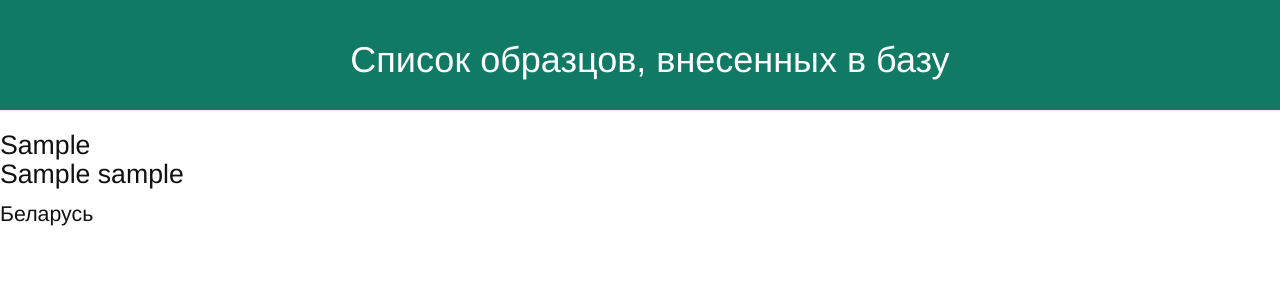
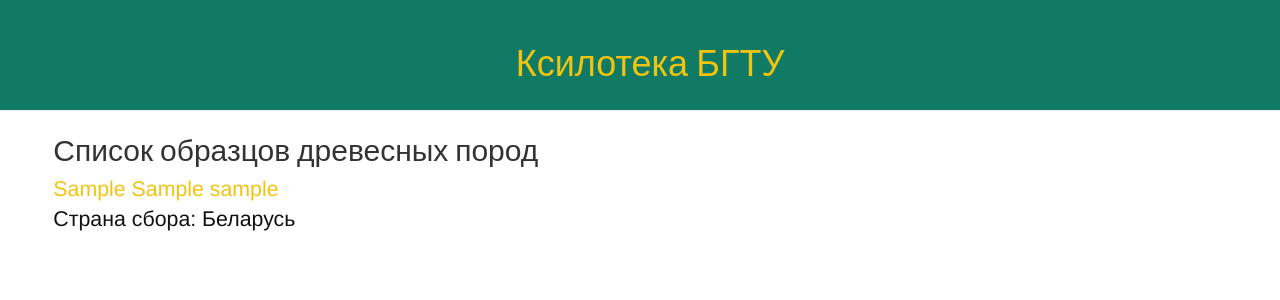
Before and after one commit to yar-tsar/ksiloteka, a Django app: template apps/samples/templates/samples/samples_list.html in a window 1280 px wide. Shown: the top 300 px of the page. Run offline with Django 3.2, Linux system fonts and the light colour scheme; the template is opened without the code that fills it: values that come from a table or form of the project are taken from there, others are empty; tables that the repository leaves empty hold one stand-in row (values such as "Sample post"); parts of the project's set-up code (start-up, migrations or seed data) failed here and were passed over; some libraries are stand-ins or nearby versions.

Commit message:
Added sample details page, changed CSS file.

```diff
--- a/apps/samples/static/css/samples.css
+++ b/apps/samples/static/css/samples.css
@@ -5,29 +5,20 @@
     color: #FDFEFE ;
     background-color: #117A65;
     margin-top: 0pt;
-
+    font-family: 'Oswald', sans-serif;
 }
-h4{
-    font-size: 20pt;
+.page-header a, .page-header a:hover, .page-header a:visited{
+    color: #F1C40F
+}
+.content-title{
+    font-family: 'Oswald', sans-serif;
+    margin-left: 40pt;
 }
 .content{
+    margin-left: 40pt;
     font-size: 16pt;
     color: #111111;
 }
-.content:hover{
-    font-size: 16pt;
-    color: #117A65;
-}
-.footer{
-    padding: 20px 20px 20px 40px;
-    color: #FDFEFE;
-    background-color: #117A65;
-    margin-top: 0pt;
-    margin-bottom: 0pt;
-}
-a{
+.content a, .content a:hover, .content a:visited{
     color: #F1C40F
 }
-a:hover{
-    color:  #FDFEFE;
-}
--- /dev/null
+++ b/apps/samples/templates/samples/base.html
@@ -0,0 +1,19 @@
+{% load static %}
+<!DOCTYPE html>
+<html lang="en">
+<head>
+    <meta charset="UTF-8">
+    <link rel="stylesheet" href="//maxcdn.bootstrapcdn.com/bootstrap/3.2.0/css/bootstrap.min.css">
+    <link rel="stylesheet" href="//maxcdn.bootstrapcdn.com/bootstrap/3.2.0/css/bootstrap-theme.min.css">
+    <link rel="stylesheet" href="{% static 'css/samples.css' %}">
+    <link rel="stylesheet" href="https://fonts.googleapis.com/css?family=Oswald&display=swap&subset=cyrillic">
+    <title>{{ sample.name }}</title>
+</head>
+<body>
+    <div class="page-header">
+        <h1><a href="/">Ксилотека БГТУ</a></h1>
+    </div>
+    {% block content %}
+    {% endblock %}
+</body>
+</html>
--- a/apps/samples/templates/samples/samples_list.html
+++ b/apps/samples/templates/samples/samples_list.html
@@ -1,22 +1,13 @@
-{% load static %}
-<!DOCTYPE html>
-<html lang="en">
-<head>
-    <meta charset="UTF-8">
-    <link rel="stylesheet" href="//maxcdn.bootstrapcdn.com/bootstrap/3.2.0/css/bootstrap.min.css">
-    <link rel="stylesheet" href="//maxcdn.bootstrapcdn.com/bootstrap/3.2.0/css/bootstrap-theme.min.css">
-    <link rel="stylesheet" href="{% static 'css/samples.css' %}">
-    <title>Список образцов</title>
-</head>
-<body>
-    <div class="page-header">
-        <h1>Список образцов, внесенных в базу</h1>
+{% extends 'samples/base.html' %}
+
+{% block content %}
+<div class="content-title">
+    <h2>Список образцов древесных пород</h2>
+</div>
+    {% for sample in posts %}
+    <div class="content">
+        <a href="{% url 'sample_detail' pk=sample.pk %}">{{ sample.latin }} {{ sample.name }}</a>
+        <p>Страна сбора: {{ sample.location }}</p>
     </div>
-    <div class="content">
-        {% for sample in posts %}
-        <h4>{{ sample.latin }}<br>{{ sample.name }}</h4>
-        {{ sample.location }}
-        {% endfor %}
-    </div>
-</body>
-</html>
+    {% endfor %}
+{% endblock %}
--- a/apps/samples/urls.py
+++ b/apps/samples/urls.py
@@ -3,4 +3,5 @@
 
 urlpatterns = [
     path('', views.samples_list, name='samples_list'),
+    path('sample/<int:pk>/', views.sample_detail, name='sample_detail'),
 ]
--- a/apps/samples/views.py
+++ b/apps/samples/views.py
@@ -1,5 +1,10 @@
 from django.shortcuts import render
 from .models import Sample
+from django.shortcuts import render, get_object_or_404
+
+def sample_detail(request, pk):
+    sample = get_object_or_404(Sample, pk=pk)
+    return render(request, 'samples/sample_detail.html', {'sample': sample})
 
 def samples_list(request):
     posts = Sample.objects.order_by('latin')
```
Also changed, not shown: apps/samples/templates/samples/sample_detail.html (added, +14 -0 lines).
